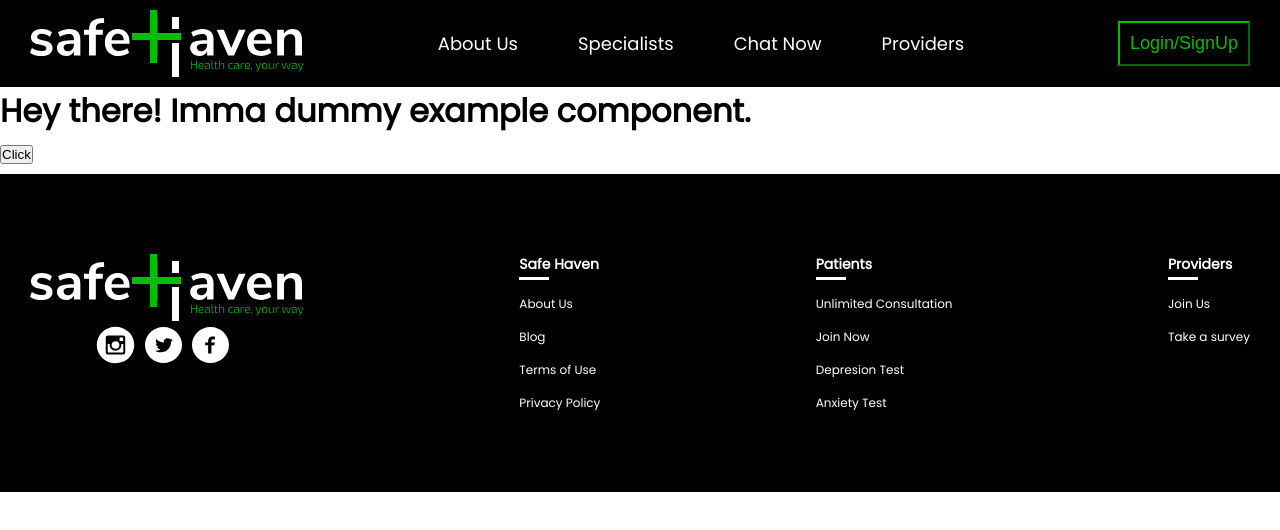
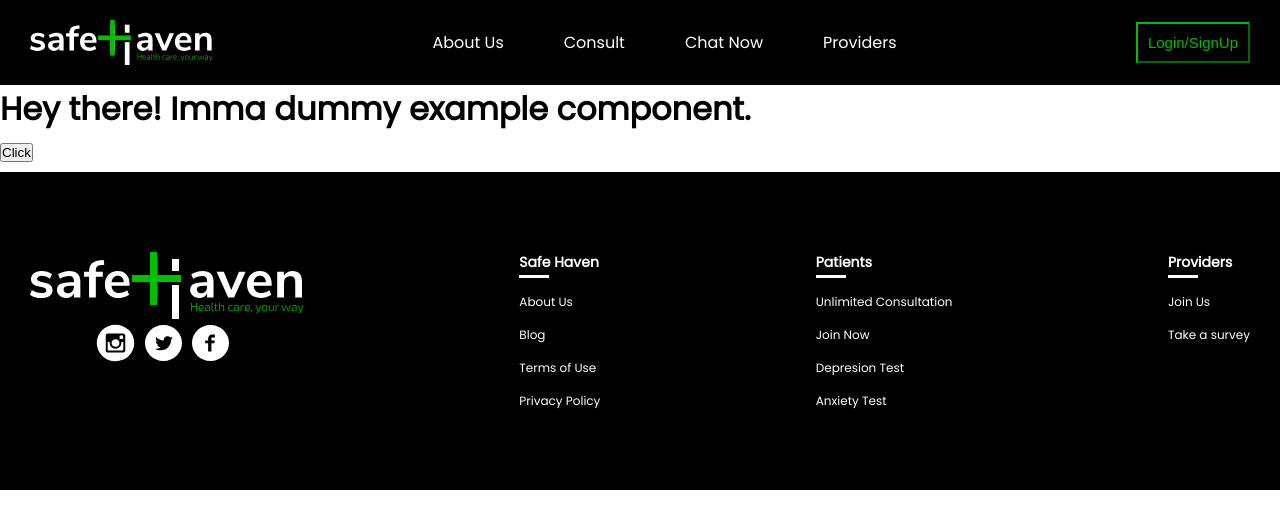
Before and after one commit to BuildForSDG/safehaven-frontend, a React app: page / in a window 1280 px wide. Shown: the top 530 px of the page. Built offline with nearby package versions, Linux system fonts and the light colour scheme.

Commit message:
make requested changes

```diff
--- a/src/components/Layout/Navbar.jsx
+++ b/src/components/Layout/Navbar.jsx
@@ -27,7 +27,7 @@ const Navbar = () => {
       <img src={logo} alt="logo" />
       <ul>
         <li>About Us</li>
-        <li>Specialists</li>
+        <li>Consult</li>
         <li>Chat Now</li>
         <li>Providers</li>
       </ul>
@@ -43,7 +43,7 @@ const Navbar = () => {
           <MenuIcon style={{ fontSize: 30 }} />
         </button>
         <SwipeableDrawer
-          containerClassName={styles.Sidenav}
+          className={styles.Sidenav}
           anchor="right"
           open={state.right}
           onClose={toggleDrawer('right', false)}
--- a/src/components/Layout/layout.scss
+++ b/src/components/Layout/layout.scss
@@ -4,15 +4,24 @@
 }
 
 nav {
-  font-size: 1rem;
   padding: 1rem 3rem;
   display: flex;
   justify-content: space-between;
   align-items: center;
 
   img {
+    width: 15%;
+
+    @media (max-width: 991.98px) {
+      width: 20%;
+    }
+
+    @media (max-width: 767.98px) {
+      width: 30%;
+    }
+
     @media (max-width: 575.98px) {
-      width: 60%;
+      width: 40%;
     }
   }
 
@@ -34,11 +43,10 @@ nav {
       list-style: none;
       margin-right: 2rem;
       padding: 2rem;
-      font-size: large;
 
       @media (max-width: 991.98px) {
         padding: 0.5rem;
-        margin-right: 1rem;
+        margin-right: 1.5rem;
         font-size: medium;
       }
     }
@@ -48,7 +56,7 @@ nav {
     background: #000;
     color: #00bf00;
     border-color: #00bf00;
-    font-size: large;
+    font-size: 1.5rem;
     padding: 1rem;
 
     @media (max-width: 767.98px) {
@@ -132,7 +140,9 @@ footer {
 }
 
 .Sidenav {
-  width: 50vw;
+  @media (min-width: 768px) {
+    display: none;
+  }
 
   &Content {
     height: 100%;
@@ -142,6 +152,10 @@ footer {
       margin-right: 30rem;
       margin-top: 10rem;
 
+      @media (max-width: 575.98px) {
+        margin-right: 8rem;
+      }
+
       li {
         margin: 5rem;
         list-style: none;
```
